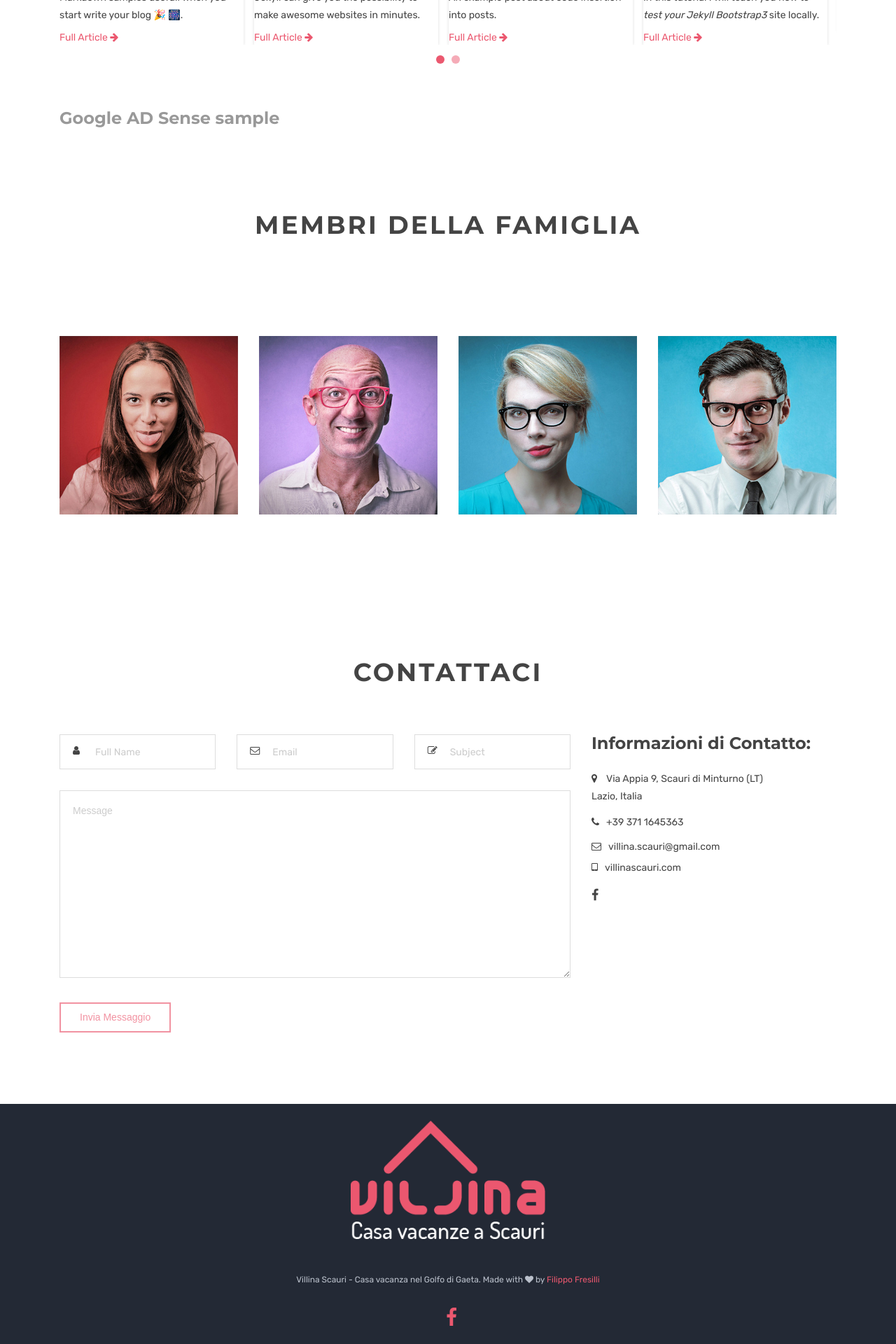
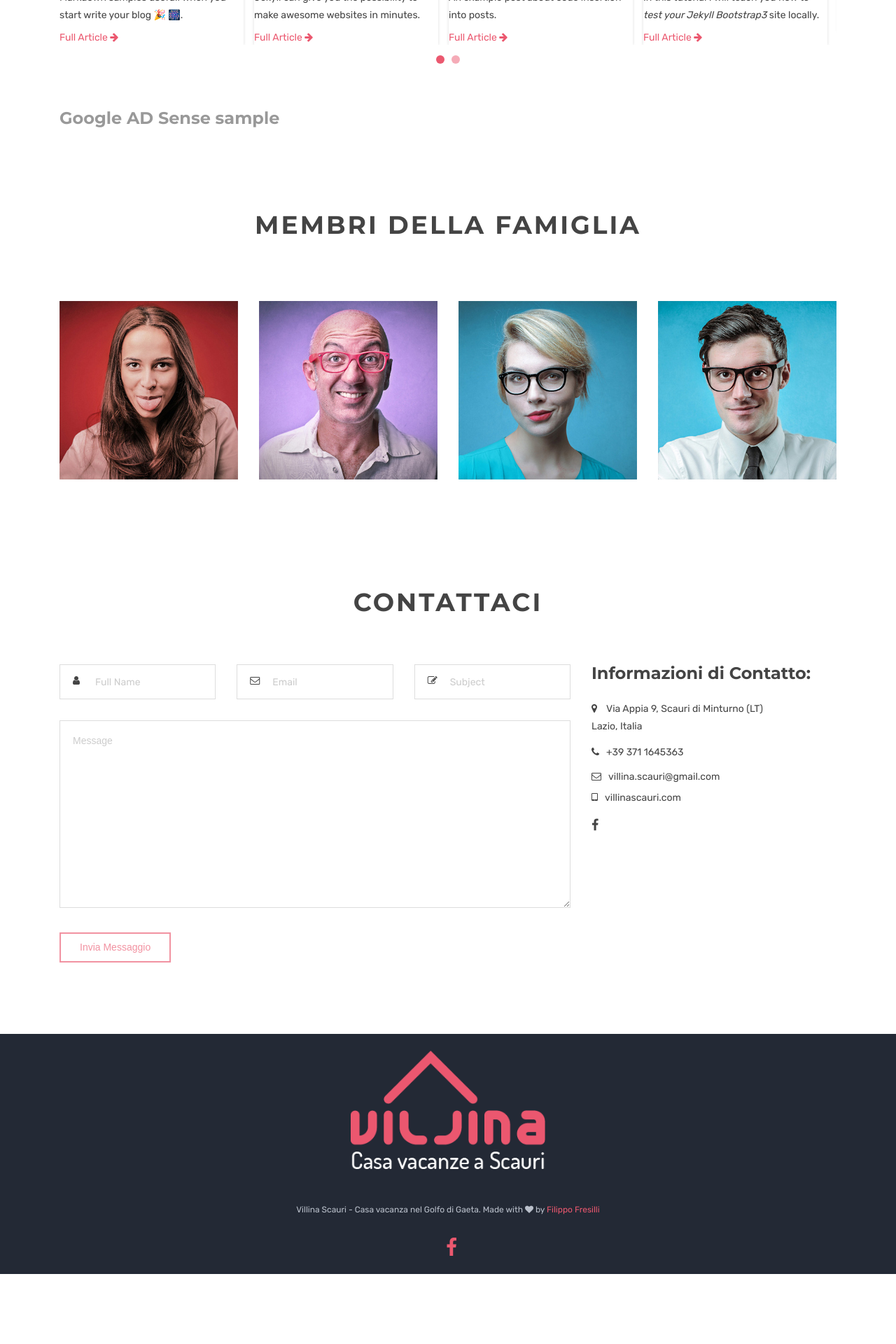
Before and after one commit to filippo-fresilli/villina-scauri, a Jekyll site: the page built from index.html, in a window 1280 px wide. Shown: the part 2746-4666 px from the top of the page at 70% size. Built offline with Jekyll 4.4.1, drawn with Linux system fonts in a browser that asks for light colours.

Commit message:
modifing team members

```diff
--- a/index.html
+++ b/index.html
@@ -632,7 +632,7 @@
       </div>
     </div>
     <class class="container">
-      <div class="team-members-tow mtb-50">
+      <div class="team-members-tow mtb-25">
         <div class="row">
           <div class="col-sm-6 col-md-3">
             <!-- Team Item Starts -->
@@ -647,7 +647,7 @@
                     <strong>Filippo</strong>
                     <span>Figlio 1</span>
                   </div>
-                  <hr class="small-divider border-white" />
+                  <!-- <hr class="small-divider border-white" />
                   <ul class="social-icons">
                     <li>
                       <a href="#"
@@ -664,7 +664,7 @@
                         ><i class="fa fa-instagram" aria-hidden="true"></i
                       ></a>
                     </li>
-                  </ul>
+                  </ul> -->
                 </div>
               </div>
             </figure>
@@ -683,7 +683,7 @@
                     <strong>Enrico</strong>
                     <span>Genitore 1</span>
                   </div>
-                  <hr class="small-divider border-white" />
+                  <!-- <hr class="small-divider border-white" />
                   <ul class="social-icons">
                     <li>
                       <a href="#"
@@ -700,7 +700,7 @@
                         ><i class="fa fa-instagram" aria-hidden="true"></i
                       ></a>
                     </li>
-                  </ul>
+                  </ul> -->
                 </div>
               </div>
             </figure>
@@ -720,7 +720,7 @@
                     <strong>Lina</strong>
                     <span>Genitore 2</span>
                   </div>
-                  <hr class="small-divider border-white" />
+                  <!-- <hr class="small-divider border-white" />
                   <ul class="social-icons">
                     <li>
                       <a href="#"
@@ -737,7 +737,7 @@
                         ><i class="fa fa-instagram" aria-hidden="true"></i
                       ></a>
                     </li>
-                  </ul>
+                  </ul> -->
                 </div>
               </div>
             </figure>
@@ -757,7 +757,7 @@
                     <strong>Federico</strong>
                     <span>Figlio 2</span>
                   </div>
-                  <hr class="small-divider border-white" />
+                  <!-- <hr class="small-divider border-white" />
                   <ul class="social-icons">
                     <li>
                       <a href="#"
@@ -774,7 +774,7 @@
                         ><i class="fa fa-instagram" aria-hidden="true"></i
                       ></a>
                     </li>
-                  </ul>
+                  </ul> -->
                 </div>
               </div>
             </figure>
```
